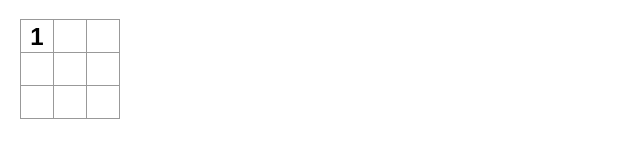
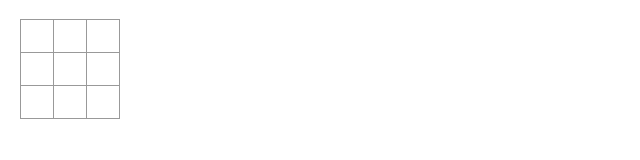
Before and after one commit to Stella-y14/learn-front-end, a React (Create React App) app in the folder new-tutorial/tic-tac-toe/: page / in a window 1280 px wide. Shown: the top 160 px of the page, without its empty margins (0-640 px from the left). Built offline with nearby package versions, Linux system fonts and the light colour scheme.

Commit message:
useState to keep value

```diff
--- a/new-tutorial/tic-tac-toe/src/App.js
+++ b/new-tutorial/tic-tac-toe/src/App.js
@@ -1,6 +1,10 @@
-function Square({ value }) {
+import { useState } from "react";
+
+function Square() {
+  const [value, setValue] = useState(null);
+
   function handleClick() {
-    console.log('clicked')
+    setValue('X');
   }
   return (
   <button
@@ -15,7 +19,7 @@ function Square({ value }) {
 export default function Board() {
   return (<>
     <div className="board-row">
-      <Square value="1" />
+      <Square />
       <Square />
       <Square />
     </div>
```
